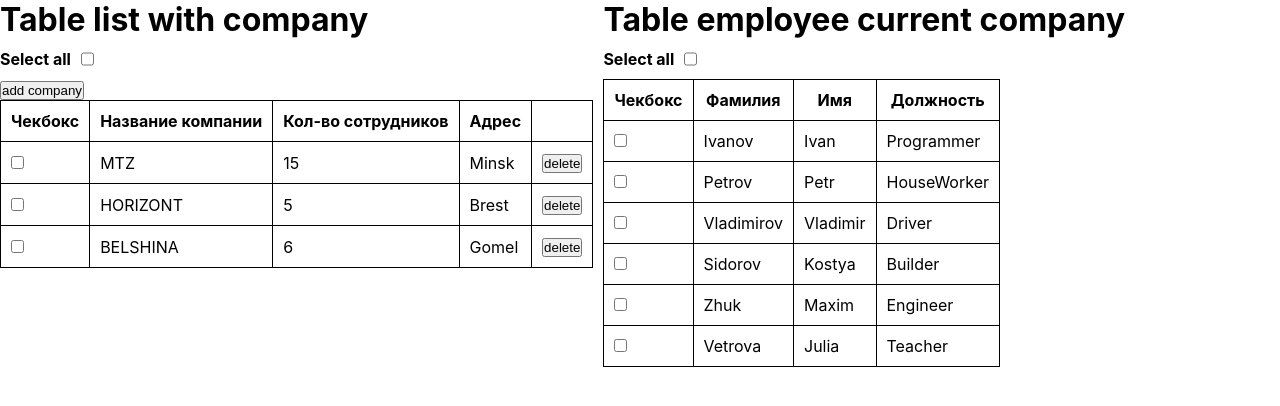
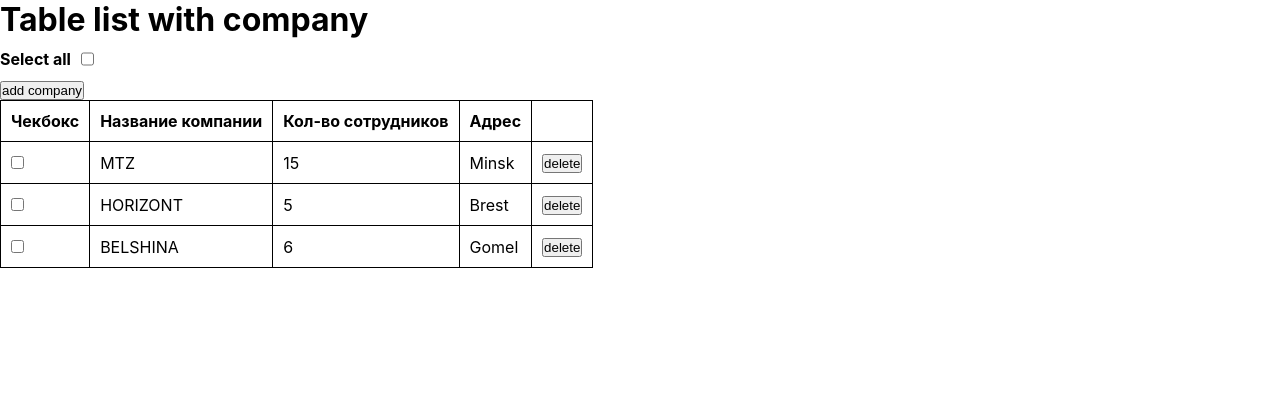
Before and after one commit to Maxim270693/list-of-companies, a React (Create React App) app: page / in a window 1280 px wide. Shown: the top 406 px of the page. Built offline with nearby package versions, Linux system fonts and the light colour scheme.

Commit message:
fix update name and address company

```diff
--- a/src/App.css
+++ b/src/App.css
@@ -5,11 +5,6 @@
 
 input, button {
     cursor: pointer;
-}
-
-.App {
-    display: flex;
-    flex-wrap: wrap;
 }
 
 .App div:first-child {
--- a/src/App.tsx
+++ b/src/App.tsx
@@ -1,7 +1,6 @@
 import React from 'react';
 
 import ListCompanies from "./components/listCompanies/listCompanies";
-import EmployeeCompany from "./components/employeeCompany/employeeCompany";
 
 import './App.css';
 
@@ -9,7 +8,6 @@ function App() {
     return (
         <div className="App">
             <ListCompanies/>
-            <EmployeeCompany/>
         </div>
     );
 }
--- a/src/components/company/company.tsx
+++ b/src/components/company/company.tsx
@@ -5,8 +5,9 @@ import {
     changeNameCompany,
     removeCompany
 } from "../../redux/slices/listCompanySlice";
+import {useDispatch} from "react-redux";
+
 import styles from "../listCompanies/listCompany.module.css";
-import {useDispatch} from "react-redux";
 
 type CompanyType = {
     id: number,
--- a/src/components/employeeCompany/employeeCompany.tsx
+++ b/src/components/employeeCompany/employeeCompany.tsx
@@ -1,12 +1,18 @@
 import React from 'react';
 
 import {useSelector} from "react-redux";
-import {EmployeeCompanyType, RootStateType} from "../../types/types";
+import {EmployeeCompanyType, ListCompanyType, RootStateType} from "../../types/types";
 
 import SelectAll from "../selectAll/selectAll";
 
-const EmployeeCompany = () => {
+type EmployeeCompanyPropsType = {
+    checkedCompany: ListCompanyType[]
+}
+
+const EmployeeCompany = ({checkedCompany}: EmployeeCompanyPropsType) => {
     const employeeCompany = useSelector<RootStateType, EmployeeCompanyType[]>(state => state.employeeCompany.employeeCompany)
+
+    const newEmployeeCompany = employeeCompany.filter(i => i.company === checkedCompany[0].nameCompany)
 
     return (
         <div>
@@ -14,7 +20,7 @@ const EmployeeCompany = () => {
 
             <SelectAll/>
 
-            <table style={{border: '1px solid black'}}>
+            <table>
                 <thead>
                 <tr>
                     <th>Чекбокс</th>
@@ -25,7 +31,7 @@ const EmployeeCompany = () => {
                 </thead>
                 <tbody>
                 {
-                    employeeCompany.map(employee => {
+                    newEmployeeCompany.map(employee => {
                         const {id, isChecked, lastName, name, jobTitle} = employee;
 
                         return (
--- a/src/components/listCompanies/listCompanies.tsx
+++ b/src/components/listCompanies/listCompanies.tsx
@@ -7,15 +7,22 @@ import SelectAll from "../selectAll/selectAll";
 import {ListCompanyType, RootStateType} from "../../types/types";
 
 import Company from "../company/company";
+import EmployeeCompany from "../employeeCompany/employeeCompany";
+
+import style from './listCompany.module.css';
 
 const ListCompanies = () => {
     const dispatch = useDispatch();
 
     const listCompanies = useSelector<RootStateType, ListCompanyType[]>(state => state.listCompany.listCompanies);
 
+    const checkedCompany = listCompanies.filter(company => company.isChecked)
+
     return (
+        <div className={style.wrapper}>
             <div>
                 <h1>Table list with company</h1>
+
                 <SelectAll/>
 
                 <button onClick={() => dispatch(addCompany())}>add company</button>
@@ -34,6 +41,11 @@ const ListCompanies = () => {
                     </tbody>
                 </table>
             </div>
+
+            <div>
+                {!!checkedCompany.length && <EmployeeCompany checkedCompany={checkedCompany}/>}
+            </div>
+        </div>
     );
 };
 
--- a/src/components/listCompanies/listCompany.module.css
+++ b/src/components/listCompanies/listCompany.module.css
@@ -1,3 +1,8 @@
+.wrapper {
+    display: flex;
+    flex-wrap: wrap;
+}
+
 .backgroundRow {
     background-color: darkgray;
 }
```
Lines whose indentation alone changed are shown as unchanged.
